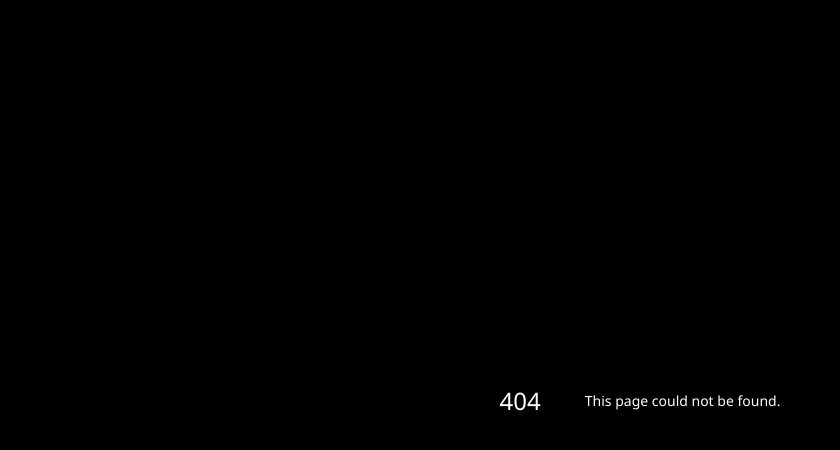
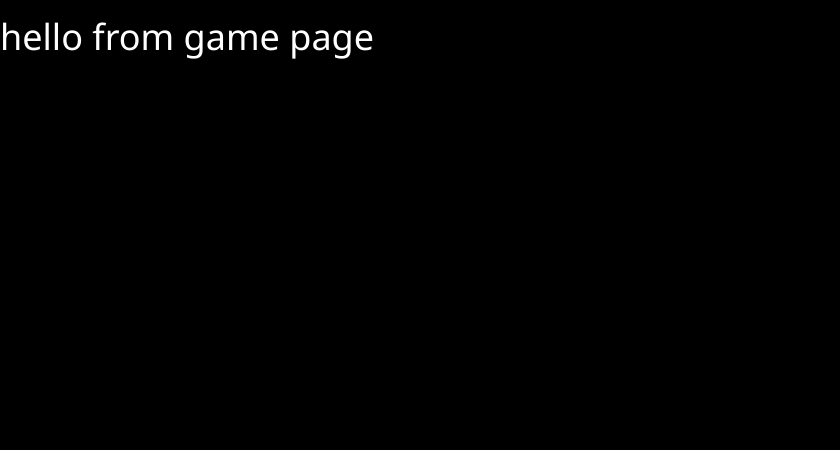
Before and after one commit to programerika/web-sajtika, a Next.js app in the folder web-sajtika/: page /game in a window 1280 px wide. Before the commit this address had no page. Shown: the top 450 px of the page, without its empty margins (0-840 px from the left). Built offline with nearby package versions, Linux system fonts and the light colour scheme.

Commit message:
added arch and game page

```diff
--- a/web-sajtika/components/Card.js
+++ b/web-sajtika/components/Card.js
@@ -7,12 +7,11 @@ const Card = (props) => {
     <div className="w3-card-4 container w3-border-red w3-margin-bottom w3-padding-bottom">
       <Image
         src={props.image}
-        alt="me"
+        alt="technologies"
         width="650"
         height="650"
         className="w3-image"
       />
-      {/* <img src={props.image} alt="Alps" className="w3-image" /> */}
       <div className="w3-container w3-center">
         <p className="w3-text-white">{props.description}</p>
       </div>
--- /dev/null
+++ b/web-sajtika/pages/game.js
@@ -0,0 +1,11 @@
+import React from "react";
+
+const game = () => {
+  return (
+    <div>
+      <h1>hello from game page</h1>
+    </div>
+  );
+};
+
+export default game;
```
Also changed, not shown: web-sajtika/pages/arch.js (added, +11 -0 lines).
